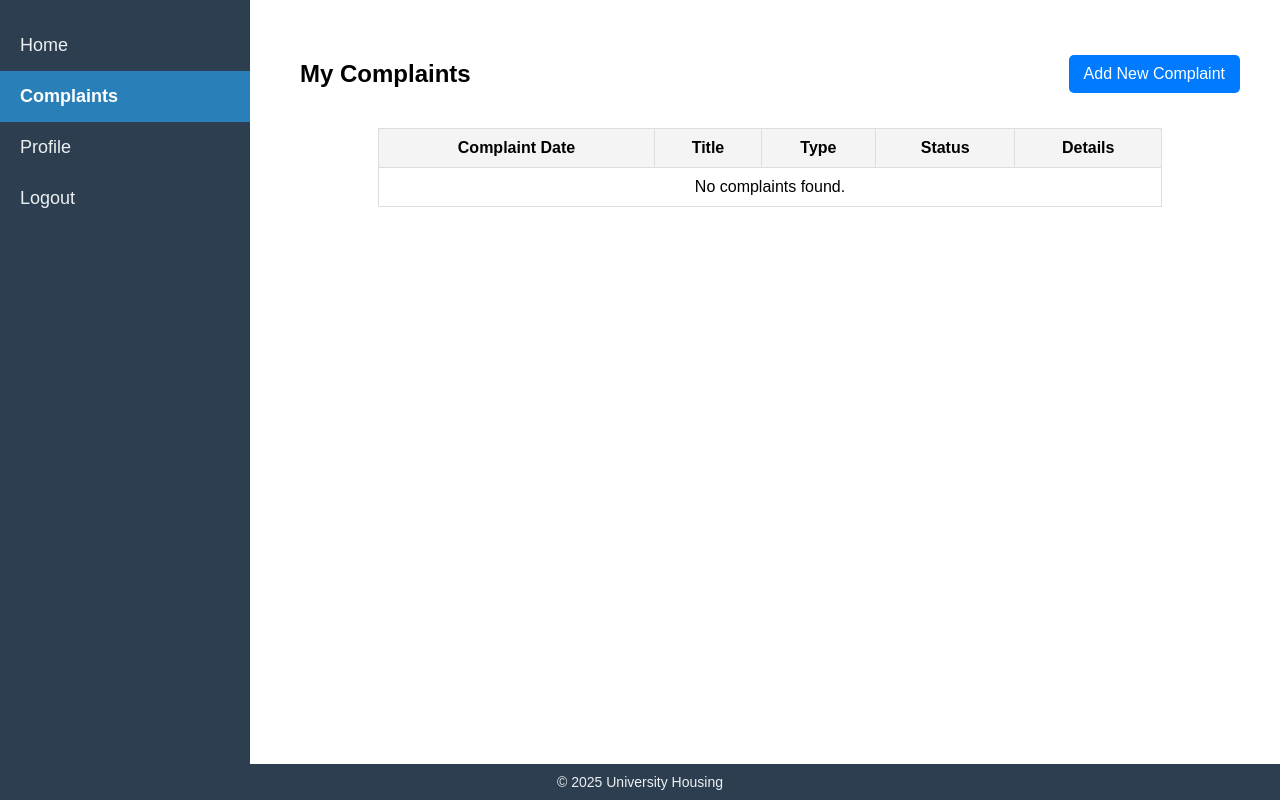
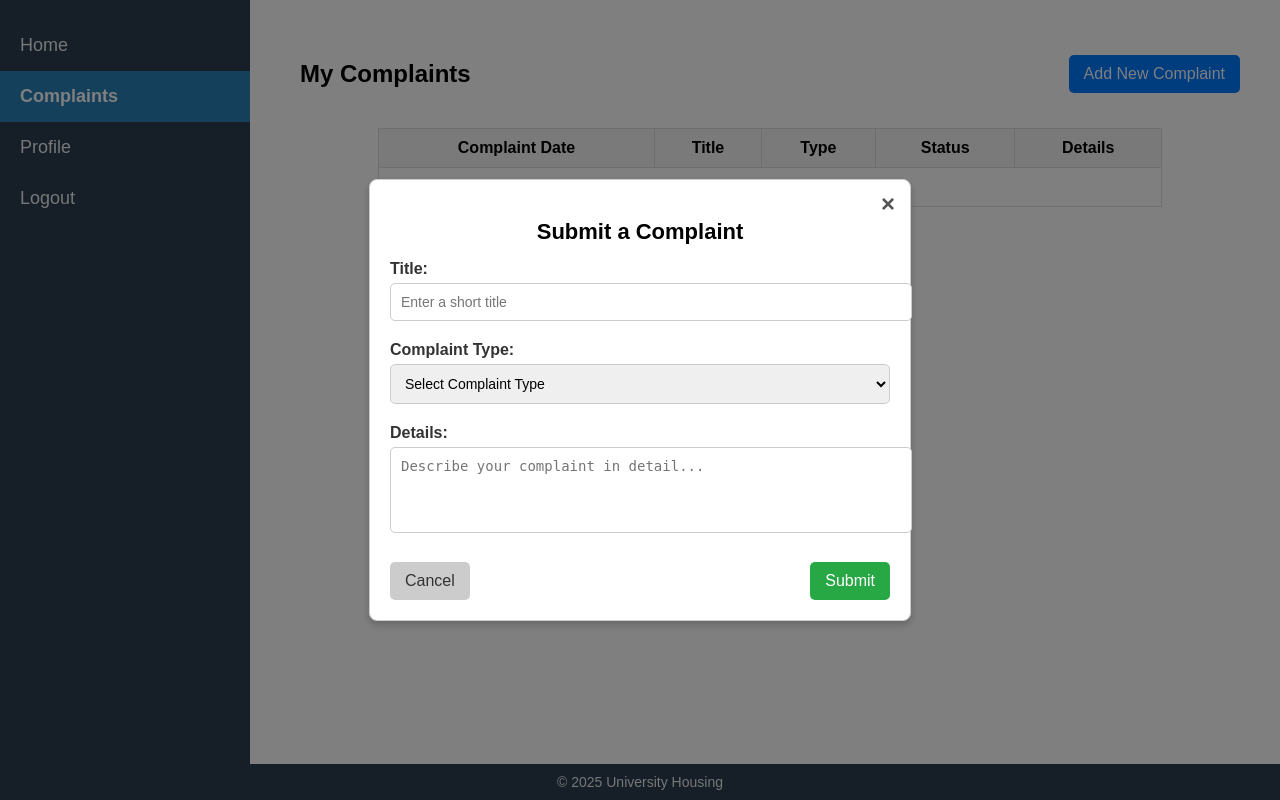
Before and after one commit to SaraDidi/Cloud-Computing, a PHP site: page /views/complaints.php in a window 1280 px wide. Run offline with PHP 8.4, Linux system fonts and the light colour scheme; the visitor is signed in with stand-in values (Sample User, id 1); data that the repository does not hold is empty.

Commit message:
edit style

```diff
--- /dev/null
+++ b/assets/css/styles.css
@@ -0,0 +1,128 @@
+/* Complaints Table Styling */
+
+table { width: 80%; margin: 20px auto; border-collapse: collapse; }
+th, td { padding: 10px; border: 1px solid #ddd; text-align: center; }
+th { background-color: #f4f4f4; }
+.pending { color: orange; font-weight: bold; }
+.resolved { color: green; font-weight: bold; }
+.rejected { color: red; font-weight: bold; }
+.btn-container { text-align: center; margin: 20px; }
+.btn-add { padding: 10px 15px; font-size: 16px; background-color: #007bff; color: white; border: none; cursor: pointer; border-radius: 5px; }
+.btn-add:hover { background-color: #0056b3; }
+.modal { display: none; position: fixed; z-index: 1; left: 0; top: 0; width: 100%; height: 100%; background-color: rgba(0, 0, 0, 0.5); }
+.modal-content { background-color: white; margin: 15% auto; padding: 20px; border: 1px solid #ccc; width: 40%; text-align: left; border-radius: 8px; }
+.close { float: right; font-size: 28px; font-weight: bold; cursor: pointer; }
+.close:hover { color: red; }
+input, select, textarea { width: 90%; padding: 10px; margin: 10px 0; border: 1px solid #ccc; border-radius: 5px; }
+button { padding: 10px 15px; font-size: 16px; background-color: #28a745; color: white; border: none; cursor: pointer; border-radius: 5px; }
+button:hover { background-color: #218838; }
+
+/* Complaints Modal Styling */
+.modal {
+    display: none;
+    position: fixed;
+    z-index: 1000;
+    left: 0;
+    top: 0;
+    width: 100%;
+    height: 100%;
+    background: rgba(0, 0, 0, 0.5);
+    display: flex;
+    justify-content: center;
+    align-items: center;
+}
+
+.modal-content {
+    background: #fff;
+    width: 40%;
+    max-width: 500px;
+    padding: 20px;
+    border-radius: 8px;
+    box-shadow: 0px 4px 8px rgba(0, 0, 0, 0.2);
+    position: relative;
+    animation: fadeIn 0.3s ease-in-out;
+}
+
+.modal-content h2 {
+    margin-bottom: 15px;
+    font-size: 22px;
+    text-align: center;
+}
+
+.close {
+    position: absolute;
+    top: 10px;
+    right: 15px;
+    font-size: 24px;
+    font-weight: bold;
+    cursor: pointer;
+    color: #555;
+}
+
+.close:hover {
+    color: red;
+}
+
+label {
+    font-weight: bold;
+    margin-top: 10px;
+    display: block;
+    color: #333;
+}
+
+input, select, textarea {
+    width: 100%;
+    padding: 10px;
+    margin-top: 5px;
+    border: 1px solid #ccc;
+    border-radius: 5px;
+    font-size: 14px;
+    transition: border 0.3s ease-in-out;
+}
+
+input:focus, select:focus, textarea:focus {
+    border: 1px solid #007bff;
+    outline: none;
+}
+
+textarea {
+    resize: none;
+}
+
+.modal-footer {
+    display: flex;
+    justify-content: space-between;
+    margin-top: 15px;
+}
+
+.cancel-btn {
+    background-color: #ccc;
+    color: #333;
+    padding: 10px 15px;
+    border: none;
+    cursor: pointer;
+    border-radius: 5px;
+}
+
+.cancel-btn:hover {
+    background-color: #bbb;
+}
+
+.submit-btn {
+    background-color: #28a745;
+    color: white;
+    padding: 10px 15px;
+    border: none;
+    cursor: pointer;
+    border-radius: 5px;
+}
+
+.submit-btn:hover {
+    background-color: #218838;
+}
+
+/* Animation */
+@keyframes fadeIn {
+    from {opacity: 0; transform: translateY(-10px);}
+    to {opacity: 1; transform: translateY(0);}
+}
--- a/views/complaints.php
+++ b/views/complaints.php
@@ -31,25 +31,8 @@ $complaints = $stmt->fetchAll(PDO::FETCH_ASSOC);
 <head>
     <meta charset="UTF-8">
     <meta name="viewport" content="width=device-width, initial-scale=1.0">
+    <link rel="stylesheet" href="../assets/css/styles.css">
     <title>My Complaints</title>
-    <style>
-        table { width: 80%; margin: 20px auto; border-collapse: collapse; }
-        th, td { padding: 10px; border: 1px solid #ddd; text-align: center; }
-        th { background-color: #f4f4f4; }
-        .pending { color: orange; font-weight: bold; }
-        .resolved { color: green; font-weight: bold; }
-        .rejected { color: red; font-weight: bold; }
-        .btn-container { text-align: center; margin: 20px; }
-        .btn-add { padding: 10px 15px; font-size: 16px; background-color: #007bff; color: white; border: none; cursor: pointer; border-radius: 5px; }
-        .btn-add:hover { background-color: #0056b3; }
-        .modal { display: none; position: fixed; z-index: 1; left: 0; top: 0; width: 100%; height: 100%; background-color: rgba(0, 0, 0, 0.5); }
-        .modal-content { background-color: white; margin: 15% auto; padding: 20px; border: 1px solid #ccc; width: 40%; text-align: left; border-radius: 8px; }
-        .close { float: right; font-size: 28px; font-weight: bold; cursor: pointer; }
-        .close:hover { color: red; }
-        input, select, textarea { width: 90%; padding: 10px; margin: 10px 0; border: 1px solid #ccc; border-radius: 5px; }
-        button { padding: 10px 15px; font-size: 16px; background-color: #28a745; color: white; border: none; cursor: pointer; border-radius: 5px; }
-        button:hover { background-color: #218838; }
-    </style>
 </head>
 <body>
 <div style="display: flex; justify-content: space-between; align-items: center; margin: 20px;">
@@ -62,27 +45,32 @@ $complaints = $stmt->fetchAll(PDO::FETCH_ASSOC);
 <div id="complaintModal" class="modal">
     <div class="modal-content">
         <span class="close" onclick="closeModal()">&times;</span>
-            <h3>Submit a Complaint</h3>
+        <h2>Submit a Complaint</h2>
         <form id="complaintForm">
             <label for="title">Title:</label>
-                <input type="text" name="title" id="title" required>
-                <br>
+            <input type="text" name="title" id="title" placeholder="Enter a short title" required>
+
             <label for="complaint_type">Complaint Type:</label>
             <select name="complaint_type" id="complaint_type" required>
+                <option value="" disabled selected>Select Complaint Type</option>
                 <option value="Maintenance">Maintenance</option>
                 <option value="Noise">Noise</option>
                 <option value="Cleanliness">Cleanliness</option>
                 <option value="Roommate Issues">Roommate Issues</option>
                 <option value="Other">Other</option>
             </select>
-                <br>
+
             <label for="body">Details:</label>
-                <textarea name="body" id="body" rows="4" required></textarea>
-                <br>
-                <button type="button" onclick="submitComplaint()">Submit Complaint</button>
+            <textarea name="body" id="body" rows="4" placeholder="Describe your complaint in detail..." required></textarea>
+
+            <div class="modal-footer">
+                <button type="button" class="cancel-btn" onclick="closeModal()">Cancel</button>
+                <button type="button" class="submit-btn" onclick="submitComplaint()">Submit</button>
+            </div>
         </form>
     </div>
 </div>
+
 
     <table>
         <thead>
```
Lines whose indentation alone changed are shown as unchanged.
